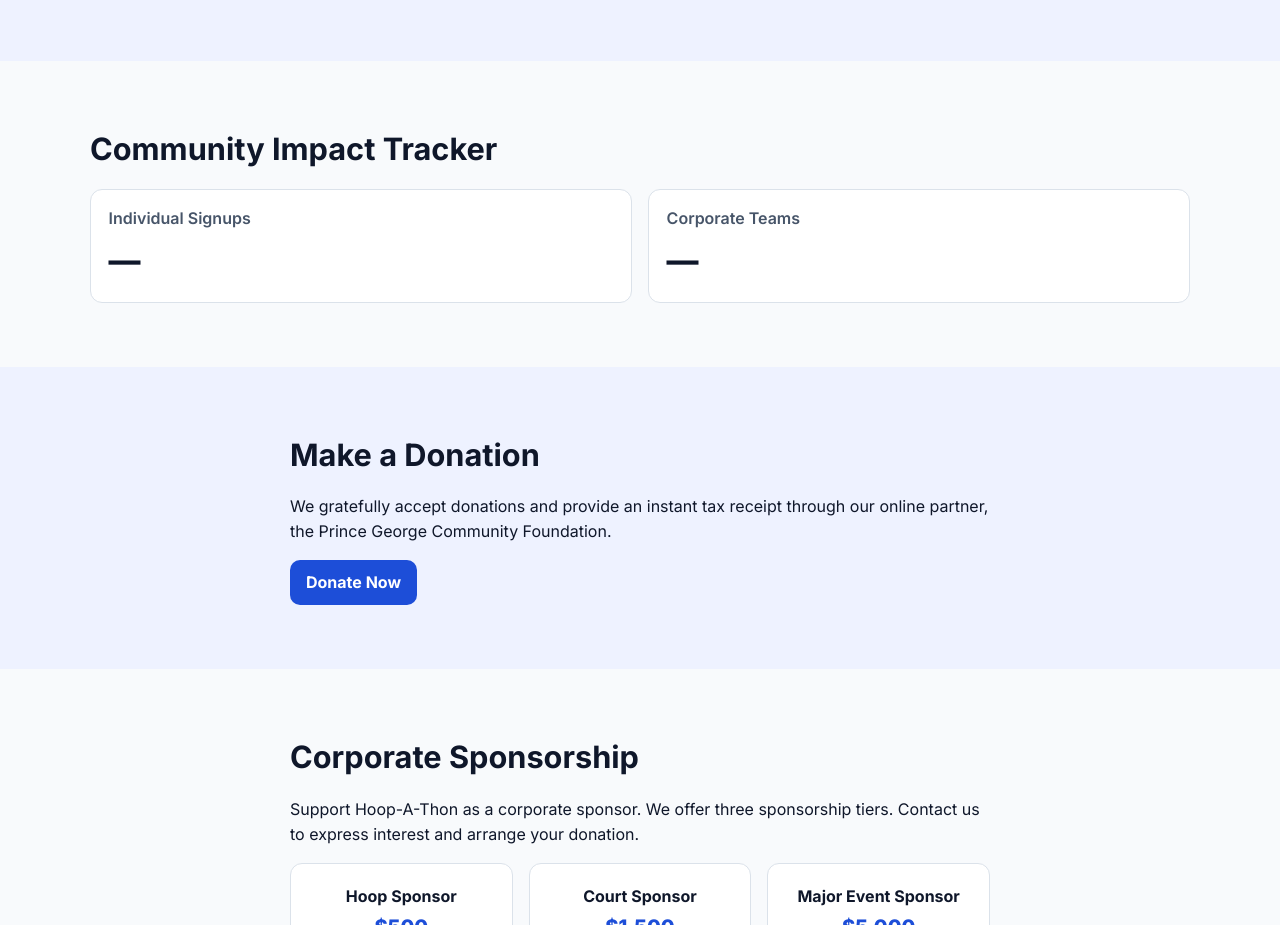
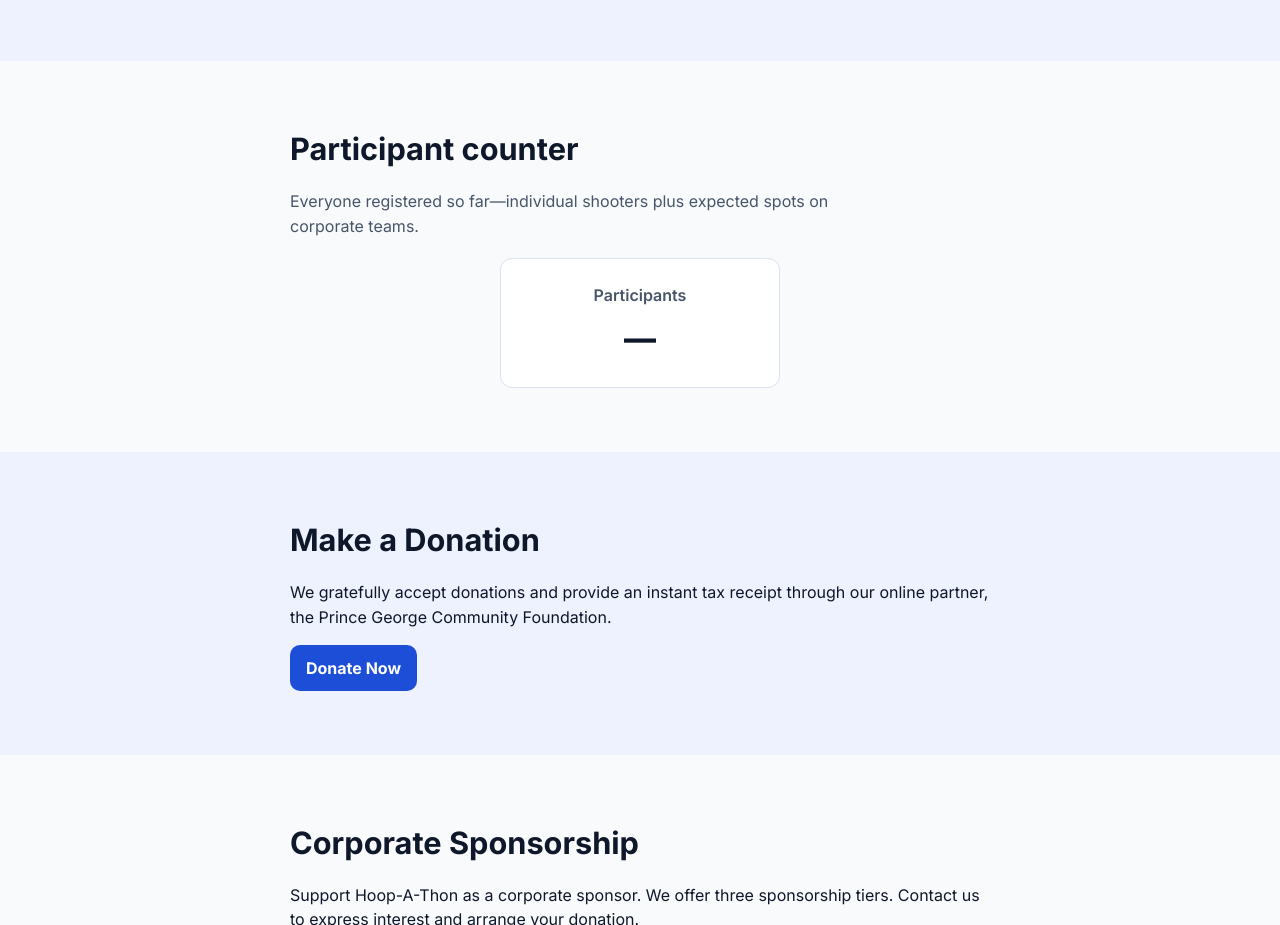
Before and after one commit to mcolley14/HoopAThonWeb, a plain HTML site: page index.html in a window 1280 px wide. Shown: the part 1670-2595 px from the top of the page. Drawn offline with nearby package versions, Linux system fonts and the light colour scheme; no server answers.

Commit message:
Participant counter
Committed new participant counter instead of community impact tracker.

```diff
--- a/index.html
+++ b/index.html
@@ -126,17 +126,14 @@
       </section>
 
       <section class="section" id="impact">
-        <div class="container">
-          <h2>Community Impact Tracker</h2>
-          <div class="stats-grid">
-            <article class="stat-card">
-              <p class="stat-label">Individual Signups</p>
-              <p class="stat-value" id="individualCount">0</p>
-            </article>
-            <article class="stat-card">
-              <p class="stat-label">Corporate Teams</p>
-              <p class="stat-value" id="teamCount">0</p>
-            </article>
+        <div class="container narrow">
+          <h2>Participant counter</h2>
+          <p class="participant-counter-intro">
+            Everyone registered so far—individual shooters plus expected spots on corporate teams.
+          </p>
+          <div class="participant-counter-card">
+            <p class="stat-label">Participants</p>
+            <p class="stat-value stat-value--large" id="participantCount">0</p>
           </div>
         </div>
       </section>
--- a/script.js
+++ b/script.js
@@ -13,8 +13,7 @@
 
   const individualForm = document.getElementById("individualForm");
   const teamForm = document.getElementById("teamForm");
-  const individualCount = document.getElementById("individualCount");
-  const teamCount = document.getElementById("teamCount");
+  const participantCount = document.getElementById("participantCount");
 
   const sponsorshipBtn = document.getElementById("sponsorshipContactBtn");
   if (sponsorshipBtn) {
@@ -44,21 +43,19 @@
   }
 
   async function updateStats() {
+    if (!participantCount) return;
     if (useSupabase && supabase) {
       try {
         const { data, error } = await supabase.rpc("get_signup_counts");
         if (error) throw error;
         if (data) {
-          individualCount.textContent = String(data.individuals ?? 0);
-          teamCount.textContent = String(data.teams ?? 0);
+          participantCount.textContent = String(data.participants ?? 0);
         }
       } catch (err) {
-        individualCount.textContent = "—";
-        teamCount.textContent = "—";
+        participantCount.textContent = "—";
       }
     } else {
-      individualCount.textContent = "—";
-      teamCount.textContent = "—";
+      participantCount.textContent = "—";
     }
   }
 
--- a/styles.css
+++ b/styles.css
@@ -137,6 +137,27 @@ h2 {
   border: 1px solid var(--border);
   border-radius: 12px;
   padding: 1rem 1.1rem;
+}
+
+.participant-counter-intro {
+  margin: 0 0 1.25rem;
+  color: var(--muted);
+  line-height: 1.55;
+  max-width: 36rem;
+}
+
+.participant-counter-card {
+  background: var(--surface);
+  border: 1px solid var(--border);
+  border-radius: 12px;
+  padding: 1.5rem 1.25rem;
+  text-align: center;
+  max-width: 280px;
+  margin: 0 auto;
+}
+
+.stat-value--large {
+  font-size: clamp(2.5rem, 6vw, 3.5rem);
 }
 
 .stats-grid {
```
Also changed, not shown: 3 other files.
